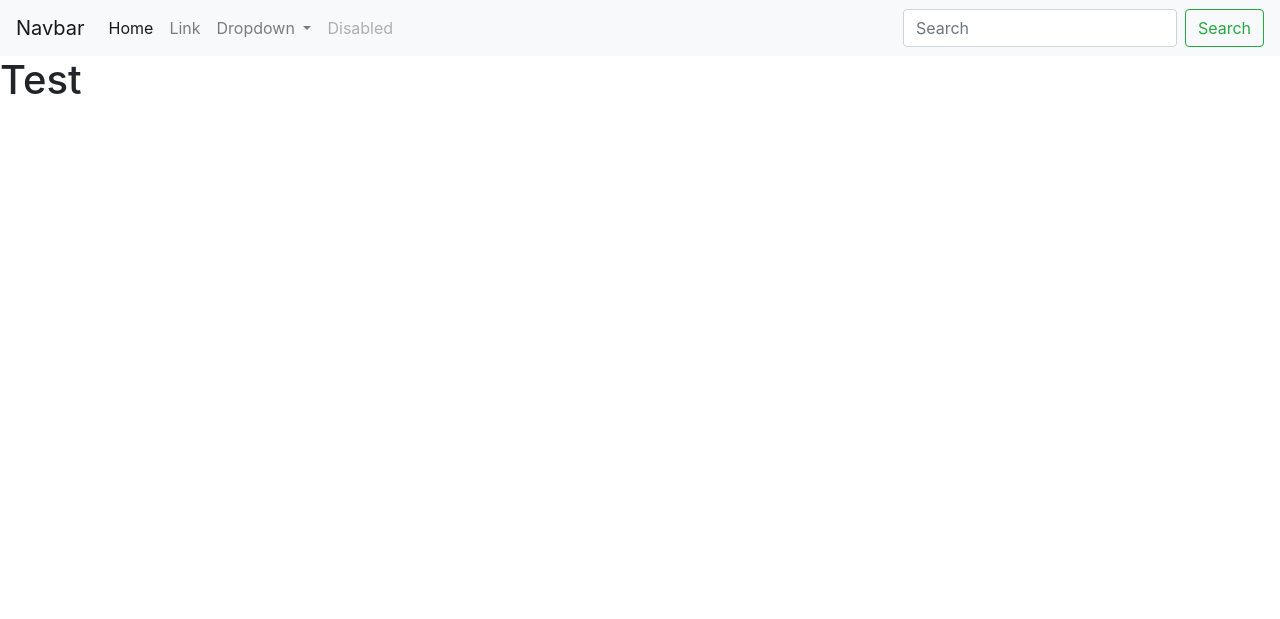
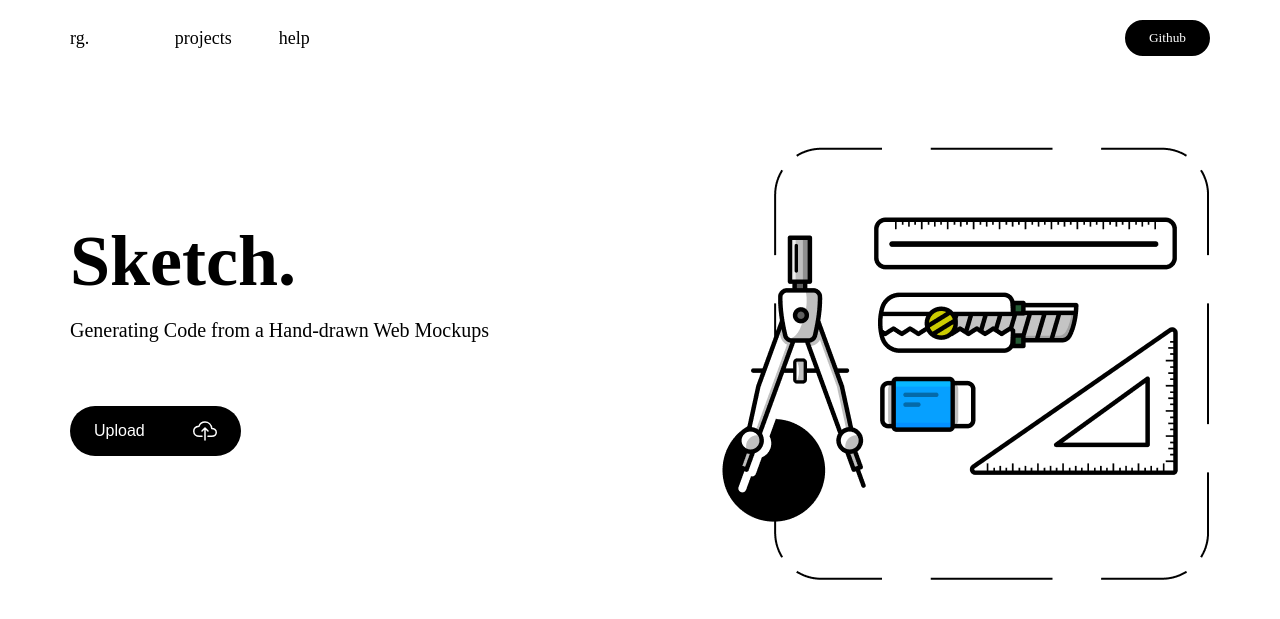
Before and after one commit to Razzaz/flask, a Flask app: page / in a window 1280 px wide. Shown: the top 619 px of the page. Run offline with Flask 2, Linux system fonts and the light colour scheme; some libraries are stand-ins or nearby versions.

Commit message:
CSS/HTML

```diff
--- /dev/null
+++ b/static/css/style.css
@@ -0,0 +1,142 @@
+*{
+    padding: 0;
+    margin: 0;
+
+}
+
+.container{
+    width: 1140px;
+    margin: 0 auto;
+    position: relative;
+}
+
+nav{
+    display: flex;
+    justify-content: space-between;
+    height: 76px;
+    font-weight: 300;
+    align-items: center;
+}
+
+.nav-brand{
+    font-family: "Product Sans";
+    font-size: 18px;
+    color: black;
+}
+
+.nav-items{
+    font-family: 'Product Sans Light';
+    width: 80%;
+    display: flex;
+    justify-content: space-between;
+}
+
+.nav-links{
+    display: flex;
+    width: 20%;
+    list-style-type: none;
+    justify-content: space-around;
+    align-items: flex-end;
+    align-content: flex-end;
+}
+
+.nav-link{
+    color: black;
+    text-decoration: none;
+    font-size: 18px;
+}
+
+button.btn-secondary{
+    font-family: "Product Sans";
+    padding: 8px 22px;
+    border: 2px solid #000000;
+    background-color: black;
+    color: white;
+    font-weight: 500;
+    border-radius: 100px;
+    text-decoration: none;
+}
+
+button.btn-primary{
+    font-family: "Product Sans";
+    font-size: 24px;
+    padding: 8px 36px;
+    border: 2px solid #000000;
+    background-color: black;
+    color: white;
+    font-weight: 500;
+    border-radius: 100px;
+    margin: 24px 0px;
+}
+
+.button {
+    display: flex;
+    height: 50px;
+    padding: 0;
+    background: black;
+    border: none;
+    outline: none;
+    border-radius: 100px;
+    overflow: hidden;
+    font-family: "Product Sans", sans-serif;
+    font-size: 16px;
+    font-weight: 500;
+    cursor: pointer;
+  }
+
+  button.button{
+      margin: 64px 0px;
+  }
+
+  .button:hover {
+    background: #06A0FF;
+  }
+
+  .button:active {
+    background: #006e58;
+  }
+
+  .button__text,
+  .button__icon {
+    display: inline-flex;
+    align-items: center;
+    padding: 0 24px;
+    color: #fff;
+    height: 100%;
+  }
+
+  .button__icon {
+    font-size: 1.5em;
+    background: rgba(0, 0, 0, 0.08);
+  }
+
+
+section.home{
+    display: grid;
+    grid-template-columns: 1fr 1.5fr;
+    grid-template-rows: 1fr;
+}
+
+.text-section{
+    padding-top: 144px;
+}
+
+h1.large-title{
+    font-family: "Product Sans";
+    font-size: 72px;
+}
+
+p.text-muted{
+    font-family: "Product Sans Light";
+    font-size: 20px;
+    margin: 16px 0px;
+}
+
+.jumbotron-img{
+    padding-top: 0px;
+}
+
+.jumbotron-img img{
+    right: 0;
+    position: absolute;
+}
--- a/templates/base.html
+++ b/templates/base.html
@@ -1,48 +1,45 @@
-<html>
+<!DOCTYPE html>
+<html lang="en">
 <head>
-        <link rel="stylesheet" href="https://stackpath.bootstrapcdn.com/bootstrap/4.3.1/css/bootstrap.min.css" integrity="sha384-ggOyR0iXCbMQv3Xipma34MD+dH/1fQ784/j6cY/iJTQUOhcWr7x9JvoRxT2MZw1T" crossorigin="anonymous">
-        <title>{% block title %}{% endblock %}</title>
+  <meta charset="UTF-8">
+  <meta http-equiv="X-UA-Compatible" content="IE=edge">
+  <meta name="viewport" content="width=device-width, initial-scale=1.0">
+  <title>Sketch</title>
+  <link rel="stylesheet" href="{{ url_for('static', filename='css/style.css')}}">
+  <!-- <link rel="stylesheet" href="/static/css/style.css"> -->
 </head>
+
 <body>
-        <nav class="navbar navbar-expand-lg navbar-light bg-light">
-            <a class="navbar-brand" href="#">Navbar</a>
-            <button class="navbar-toggler" type="button" data-toggle="collapse" data-target="#navbarSupportedContent" aria-controls="navbarSupportedContent" aria-expanded="false" aria-label="Toggle navigation">
-              <span class="navbar-toggler-icon"></span>
+    <div class="container">
+      <nav>
+        <div class="nav-brand">
+          rg.
+        </div>
+        <div class="nav-items">
+          <ul class="nav-links">
+            <li><a href="#" class="nav-link">projects</a></li>
+            <li><a href="#" class="nav-link">help</a></li>
+          </ul>
+        </div>
+        <button class="btn-secondary">Github</button>
+      </nav>
+      <section class="home">
+        <div class="text-section">
+          <h1 class="large-title">Sketch.</h1>
+          <p class="text-muted">Generating Code from a Hand-drawn Web Mockups</p>
+
+          <button type="button" class="button">
+            <span class="button__text">Upload</span>
+            <span class="button__icon">
+              <ion-icon name="cloud-upload-outline"></ion-icon>
+            </span>
           </button>
-
-            <div class="collapse navbar-collapse" id="navbarSupportedContent">
-              <ul class="navbar-nav mr-auto">
-                <li class="nav-item active">
-                  <a class="nav-link" href="#">Home <span class="sr-only">(current)</span></a>
-                </li>
-                <li class="nav-item">
-                  <a class="nav-link" href="#">Link</a>
-                </li>
-                <li class="nav-item dropdown">
-                  <a class="nav-link dropdown-toggle" href="#" id="navbarDropdown" role="button" data-toggle="dropdown" aria-haspopup="true" aria-expanded="false">
-                    Dropdown
-                  </a>
-                  <div class="dropdown-menu" aria-labelledby="navbarDropdown">
-                    <a class="dropdown-item" href="#">Action</a>
-                    <a class="dropdown-item" href="#">Another action</a>
-                    <div class="dropdown-divider"></div>
-                    <a class="dropdown-item" href="#">Something else here</a>
+          <script src="https://unpkg.com/ionicons@5.4.0/dist/ionicons.js"></script>
         </div>
-                </li>
-                <li class="nav-item">
-                  <a class="nav-link disabled" href="#" tabindex="-1" aria-disabled="true">Disabled</a>
-                </li>
-              </ul>
-              <form class="form-inline my-2 my-lg-0">
-                <input class="form-control mr-sm-2" type="search" placeholder="Search" aria-label="Search">
-                <button class="btn btn-outline-success my-2 my-sm-0" type="submit">Search</button>
-              </form>
+        <div class="jumbotron-img">
+          <img src="/static/img/gru-body.png">
         </div>
-          </nav>
-        {% block content %}
-        {% endblock %}
-        <script src="https://code.jquery.com/jquery-3.3.1.slim.min.js" integrity="sha384-q8i/X+965DzO0rT7abK41JStQIAqVgRVzpbzo5smXKp4YfRvH+8abtTE1Pi6jizo" crossorigin="anonymous"></script>
-        <script src="https://cdnjs.cloudflare.com/ajax/libs/popper.js/1.14.7/umd/popper.min.js" integrity="sha384-UO2eT0CpHqdSJQ6hJty5KVphtPhzWj9WO1clHTMGa3JDZwrnQq4sF86dIHNDz0W1" crossorigin="anonymous"></script>
-        <script src="https://stackpath.bootstrapcdn.com/bootstrap/4.3.1/js/bootstrap.min.js" integrity="sha384-JjSmVgyd0p3pXB1rRibZUAYoIIy6OrQ6VrjIEaFf/nJGzIxFDsf4x0xIM+B07jRM" crossorigin="anonymous"></script>
+      </section>
+    </div>
 </body>
 </html>
```
Also changed, not shown: static/img/gru-body.png (added). Lines whose indentation alone changed are shown as unchanged.
